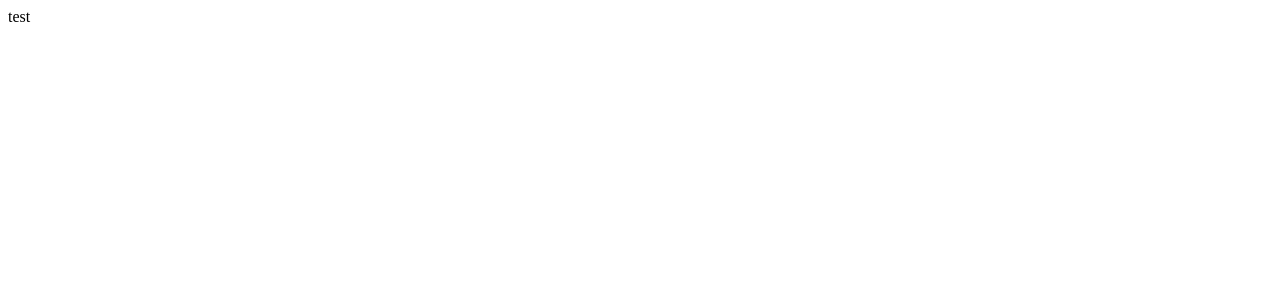
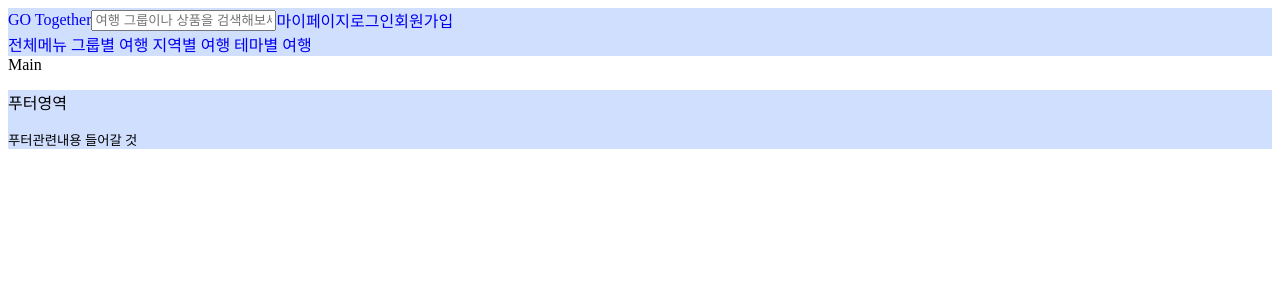
Before and after one commit to TRAVELERSTEAM/TRAVELERS-FE-USER, a React (Vite) app: page / in a window 1280 px wide. Shown: the top 300 px of the page. Built offline with nearby package versions, Linux system fonts and the light colour scheme.

Commit message:
feat: 헤더/메인/푸터 생성 후 적용

```diff
--- a/src/App.tsx
+++ b/src/App.tsx
@@ -1,5 +1,15 @@
+import Header from './components/common/Header';
+import Main from './components/common/Main';
+import Footer from './components/common/Footer';
+
 function App() {
-  return <div>test</div>;
+  return (
+    <>
+      <Header />
+      <Main />
+      <Footer />
+    </>
+  );
 }
 
 export default App;
--- /dev/null
+++ b/src/components/common/Footer.tsx
@@ -0,0 +1,24 @@
+import React from 'react';
+import styled from 'styled-components';
+
+function Footer() {
+  return (
+    <StyledFooter>
+      <p>푸터영역</p>
+      <span>푸터관련내용 들어갈 것</span>
+    </StyledFooter>
+  );
+}
+
+export default Footer;
+
+const StyledFooter = styled.footer`
+  * {
+    text-decoration: none;
+  }
+  background: #d1dfff;
+  width: 100%;
+  span {
+    font-size: smaller;
+  }
+`;
--- /dev/null
+++ b/src/components/common/Header.tsx
@@ -0,0 +1,40 @@
+import React from 'react';
+import styled from 'styled-components';
+
+function Header() {
+  return (
+    <StyledHeader>
+      <div className="wrap">
+        <a href="#">GO Together </a>
+        <input placeholder="여행 그룹이나 상품을 검색해보세요" />
+        <a href="#"> 마이페이지 </a>
+        <a href="#"> 로그인 </a>
+        <a href="#"> 회원가입 </a>
+      </div>
+      <div className="menu">
+        <nav>
+          <a href="#">전체메뉴 </a>
+          <a href="#">그룹별 여행 </a>
+          <a href="#">지역별 여행 </a>
+          <a href="#">테마별 여행 </a>
+        </nav>
+      </div>
+    </StyledHeader>
+  );
+}
+
+export default Header;
+
+const StyledHeader = styled.header`
+  * {
+    text-decoration: none;
+  }
+  width: 100%;
+  background-color: #d1dfff;
+  .wrap {
+    display: flex;
+    align-items: center;
+    justify-content: flex-start;
+    margin: auto;
+  }
+`;
--- /dev/null
+++ b/src/components/common/Main.tsx
@@ -0,0 +1,7 @@
+import React from 'react';
+
+function Main() {
+  return <div>Main</div>;
+}
+
+export default Main;
```
Also changed, not shown: 1 other file (tests, documents, lock files or other folders).
